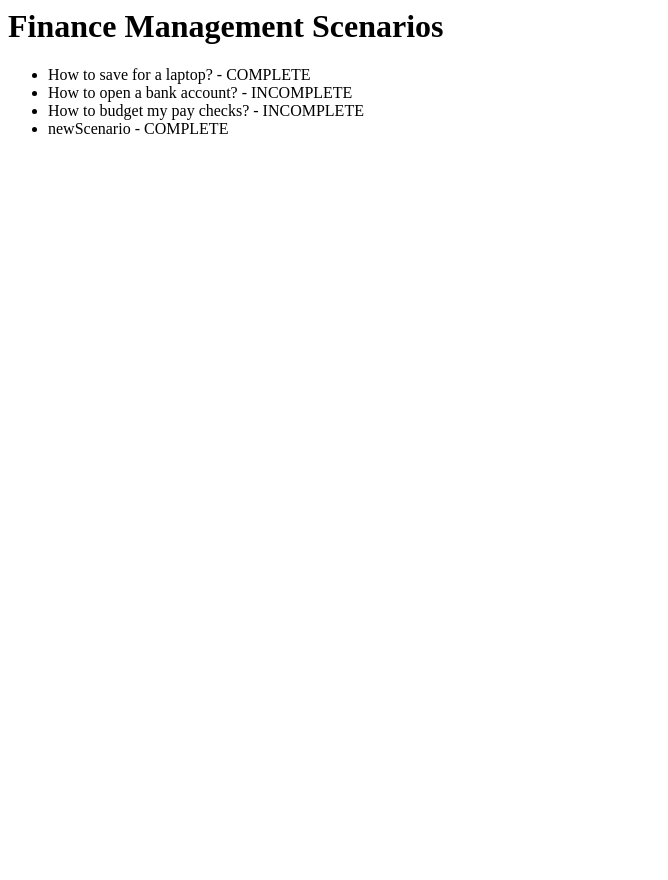
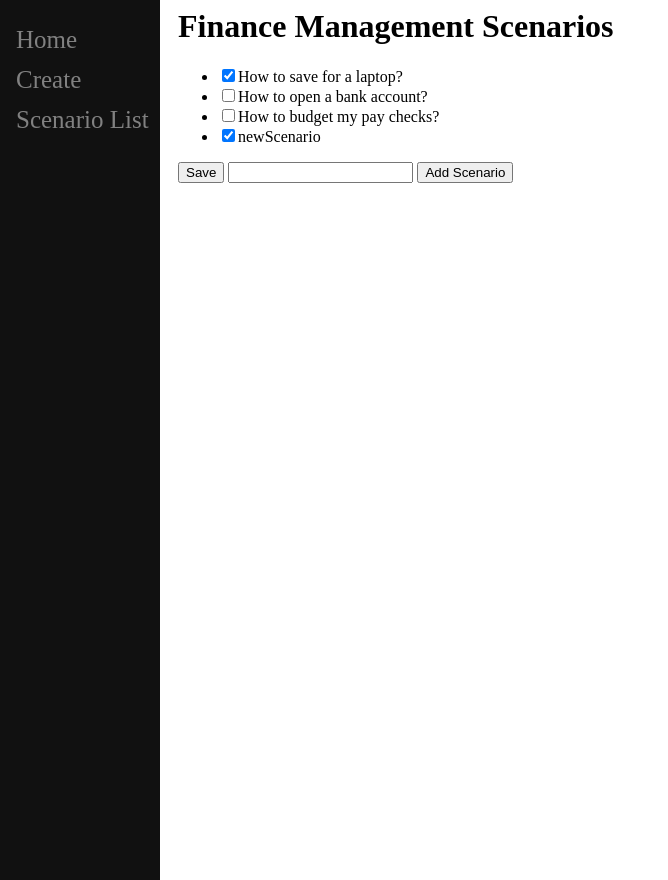
Before and after one commit to lailamay/CodeLabs, a Django app: page /1/ in a window 1280 px wide. Shown: the whole page, without its empty margins (0-668 px from the left). Run offline with Django 3.2, Linux system fonts and the light colour scheme; data comes from the database, SQL or seed files in the repository; both versions use the stored data as it was after the commit.

Commit message:
added custom form for creating new list and scenarios, sidebar and css styling

```diff
--- /dev/null
+++ b/mysite/main/forms.py
@@ -0,0 +1,5 @@
+from django import forms
+
+class CreateNewList(forms.Form):
+    name = forms.CharField(label="Scenario", max_length=300)
+    check = forms.BooleanField(required=False)
--- a/mysite/main/templates/main/base.html
+++ b/mysite/main/templates/main/base.html
@@ -1,11 +1,46 @@
-
 <html>
 <head>
+    <style type="text/css">
+        .sidenav {
+            height:100%;
+            width:160px;
+            position: fixed;
+            z-index:1;
+            top:0;
+            Left:0;
+            background-color:#111;
+            overflow-x: hidden;
+            padding-top:20px;
+
+        }
+
+        .sidenav a {
+            padding:6px 8px 6px 16px;
+            text-decoration: none;
+            font-size:25px;
+            color: #818181;
+            display: block;
+        }
+
+        .sidenav a:hover{
+            color:#f1f1f1;
+        }
+
+        .main {
+            margin-Left:160px;
+            padding: 0px 10px;
+        }
+    </style>
     <title>{% block title %}Finance Management App{% endblock %}</title>
 </head>
 
 <body>
-    <div id="content" name="content">
+    <div class="sidenav">
+        <a href="/">Home</a>
+        <a href="/create">Create</a>
+        <a href="/1">Scenario List</a>
+    </div>
+    <div id="content" name="content", class="main">
 	{% block content %}
 	{% endblock %}
     </div>
--- a/mysite/main/templates/main/home.html
+++ b/mysite/main/templates/main/home.html
@@ -1,9 +1,12 @@
 {% extends 'main/base.html' %}
+{% load static %}
 
 {% block title %}
 Home
 {% endblock %}
 
 {% block content %}
-<h1>Home Page</h1>
+<h1>Learning about budgeting Money</h1>
+<p>This app allows teachers to create real life finance scenarios for students<br/> who want to understand budgeting and saving for big purchases.</p>
+<link rel="stylesheet" type="text/css" href="{% static 'main/style.css' %}">
 {% endblock %}
--- a/mysite/main/templates/main/scenario.html
+++ b/mysite/main/templates/main/scenario.html
@@ -4,13 +4,19 @@
 
 {% block content %}
 	<h1>{{scenario_list.name}}</h1>
+	<form method="post" action="#">
+		{% csrf_token %}
 		<ul>
 			{% for scenario in scenario_list.scenario_set.all %}
 				{% if scenario.complete == True %}
-				<li>{{scenario.text}} - COMPLETE</li>
+					<li><input type="checkbox", value="clicked", name="c{{scenario.id}}" checked>{{scenario.text}}</li>
 				{% else %}
-				<li>{{scenario.text}} - INCOMPLETE</li>
+					<li><input type="checkbox", value="clicked", name="c{{scenario.id}}">{{scenario.text}}</li>
 				{% endif %}
 			{% endfor %}
 		</ul>
+		<button type="submit", name="save", value="save">Save</button>
+		<input type="text", name="newScenario">
+		<button type="submit", name="newScenario", value="newScenario">Add Scenario</button>
+	</form>
 {% endblock %}
--- a/mysite/main/urls.py
+++ b/mysite/main/urls.py
@@ -6,6 +6,7 @@ from . import views
 urlpatterns = [
     path("<int:id>/", views.index, name='index'),
     path("", views.home, name='home'),
+    path("create/", views.create, name="create"),
     #path('<int:scenariolist_id>/student/', views.student, name='student page'),
     #path('<int:scenariolist_id>/', views.scenario, name='scenarios')
 ]
--- a/mysite/main/views.py
+++ b/mysite/main/views.py
@@ -1,16 +1,60 @@
 from django.shortcuts import get_object_or_404, render
-from django.http import HttpResponse, Http404
+from django.http import HttpResponse, HttpResponseRedirect
 from django.template import loader
 from .models import ScenarioList, Scenario
+from .forms import CreateNewList
 
 #This is where we put what we want to show on our app
 
 def index(response, id):
     #scenario_list = ScenarioList.objects.all()
     scenario_list = ScenarioList.objects.get(id=id)
+
+    if response.method == "POST":
+        print(response.POST)
+        if response.POST.get("save"):
+            for scenario in scenario_list.scenario_set.all():
+                if response.POST.get("c" + str(scenario.id)) == "clicked":
+                    scenario.complete = True
+                else:
+                    scenario.complete = False
+
+                scenario.save()
+
+        elif response.POST.get("newScenario"):
+            txt = response.POST.get("newScenario")
+
+            if len(txt) > 2:
+                scenario_list.scenario_set.create(text=txt, complete=False)
+            else:
+                print("invalid")
     #context = {'scenario_list': scenario_list}
     #return render(response, 'main/index.html', context)
     return render(response, "main/scenario.html", {"scenario_list":scenario_list})
+
+
+def home(response):
+	return render(response, "main/home.html", {})
+
+
+def create(response):
+    if response.method == "POST":
+        form = CreateNewList(response.POST)
+
+        if form.is_valid():
+            n = form.cleaned_data["name"]
+            s = ScenarioList(name=n)
+            s.save()
+
+        return HttpResponseRedirect("/%i" %s.id)
+    else:
+        form = CreateNewList()
+    return render(response, "main/create.html", {"form":form})
+
+
+# def scenario(response, scenariolist_id):
+#     scenario_list = get_object_or_404(ScenarioList, pk= scenariolist_id)
+#     return render(response, 'main/scenario.html',  {'scenario_list': scenario_list})
 
 
 # def student(response, scenariolist_id):
@@ -19,12 +63,3 @@ def index(response, id):
 #     except ScenarioList.DoesNotExist:
 #         raise Http404("Scenario does not exist")
 #     return render(response, 'main/student.html', {'scenario_list': scenario_list})
-
-
-def home(response):
-	return render(response, "main/home.html", {})
-
-
-# def scenario(response, scenariolist_id):
-#     scenario_list = get_object_or_404(ScenarioList, pk= scenariolist_id)
-#     return render(response, 'main/scenario.html',  {'scenario_list': scenario_list})
--- a/mysite/mysite/settings.py
+++ b/mysite/mysite/settings.py
@@ -119,3 +119,5 @@ USE_TZ = True
 # https://docs.djangoproject.com/en/3.0/howto/static-files/
 
 STATIC_URL = '/static/'
+
+MEDIA_URL = '/images/'
```
Also changed, not shown: mysite/main/static/main/style.css (added, +7 -0 lines), mysite/main/templates/main/create.html (added, +12 -0 lines), mysite/db.sqlite3, mysite/main/static/main/images/budget.gif (added), mysite/main/static/main/images/money.gif (added), mysite/main/static/main/images/saving.gif (added). Lines whose indentation alone changed are shown as unchanged.
